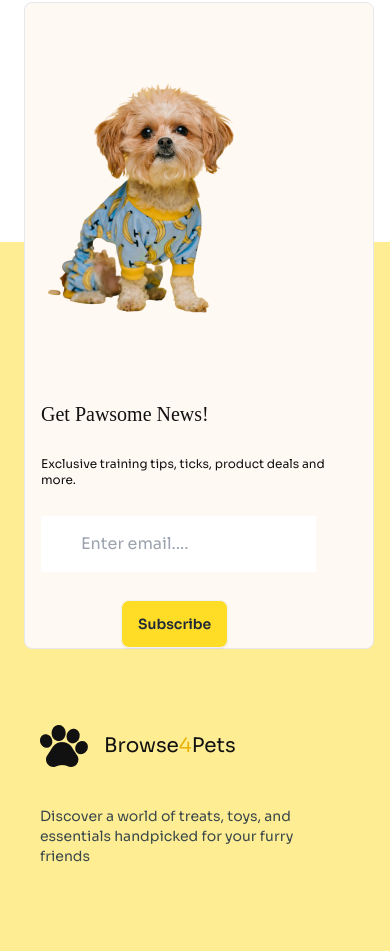
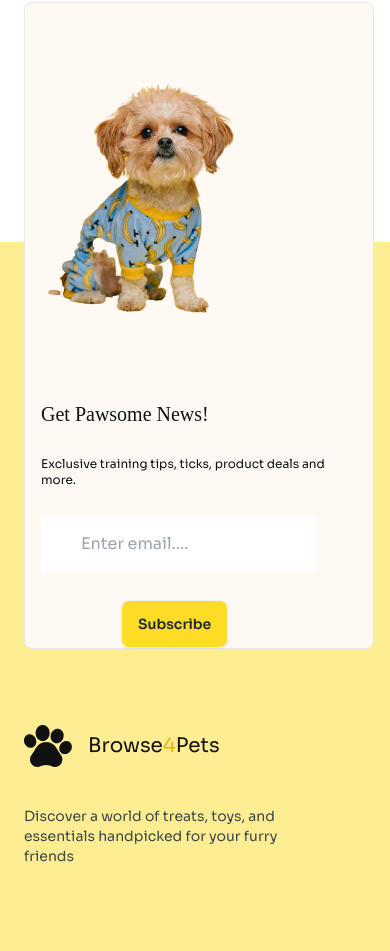
Before and after one commit to developerTamanna/paw-love, a plain HTML site: page index.html in a window 390 px wide. Shown: the part 4733-5684 px from the top of the page. Drawn offline with nearby package versions, Linux system fonts and the light colour scheme; a web font is replaced by a local one.

Commit message:
footer-section-responsive

```diff
--- a/index.html
+++ b/index.html
@@ -472,13 +472,13 @@
           </div>
       </section>
       <!-- start footer -->
-    <div class="footer bg-[#ffed94] text-base-content px-10 py-40 md:px-32 md:py-60">
+    <div class="footer bg-[#ffed94] text-base-content px-6 py-40 md:px-32 md:py-60">
         <nav class="space-y-7 mt-80 md:mt-20">
-         <div class="flex items-center gap-4">
+         <div class="flex items-center gap-4 ">
             <img src="./c1-assets/logo-footer.png" alt="">
             <h4 class="text-xl text-[#111111] font-normal">Browse<span class="text-yellow-500">4</span>Pets</h4>
 
-         </div class="">
+         </div>
          <p class="text-[#3A484A] font-normal">Discover a world of treats, toys, and <br> essentials handpicked for your furry <br> friends</p>
 
         </nav>
```
